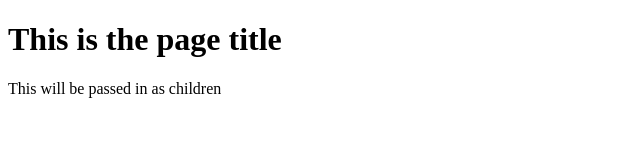
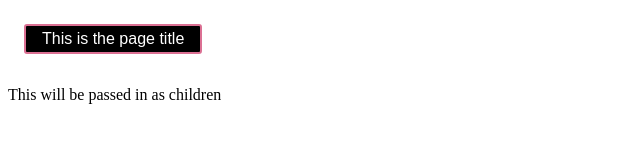
Before and after one commit to rickhard22/my-first-gatsby-site, a Gatsby site: page /gallery in a window 1280 px wide. Shown: the whole page, without its empty margins (0-640 px from the left). Built offline with nearby package versions, Linux system fonts and the light colour scheme; Gatsby itself is replaced by a stand-in of ours.

Commit message:
Using styled-components

```diff
--- a/gatsby-config.js
+++ b/gatsby-config.js
@@ -2,5 +2,8 @@ module.exports = {
   siteMetadata: {
     title: "My First Gatsby Site",
   },
-  plugins: ["gatsby-plugin-gatsby-cloud"],
+  plugins: [
+    "gatsby-plugin-gatsby-cloud",
+    `gatsby-plugin-styled-components`
+  ],
 };
--- a/package.json
+++ b/package.json
@@ -15,9 +15,12 @@
     "clean": "gatsby clean"
   },
   "dependencies": {
+    "babel-plugin-styled-components": "^1.12.0",
     "gatsby": "^3.4.1",
     "gatsby-plugin-gatsby-cloud": "^2.5.0",
+    "gatsby-plugin-styled-components": "^4.6.0",
     "react": "^17.0.1",
-    "react-dom": "^17.0.1"
+    "react-dom": "^17.0.1",
+    "styled-components": "^5.3.0"
   }
 }
--- a/src/components/frame.js
+++ b/src/components/frame.js
@@ -1,9 +1,22 @@
 import React from 'react'
+import styled from 'styled-components'
+
+const Title = styled.button`
+  /* Adapt based on primary prop */
+  background: ${props => (props.primary ? 'black' : 'white')};
+  color: ${props => (props.primary ? 'white' : 'black')};
+
+  font-size: 1em;
+  margin: 1em;
+  padding: 0.25em 1em;
+  border: 2px solid palevioletred;
+  border-radius: 3px;
+`;
 
 const Frame = ({ children }) => {
   return (
     <div>
-      <h1>This is the page title</h1>
+      <Title primary>This is the page title</Title>
       { children }
     </div>
   )
```
Also changed, not shown: 1 other file.
